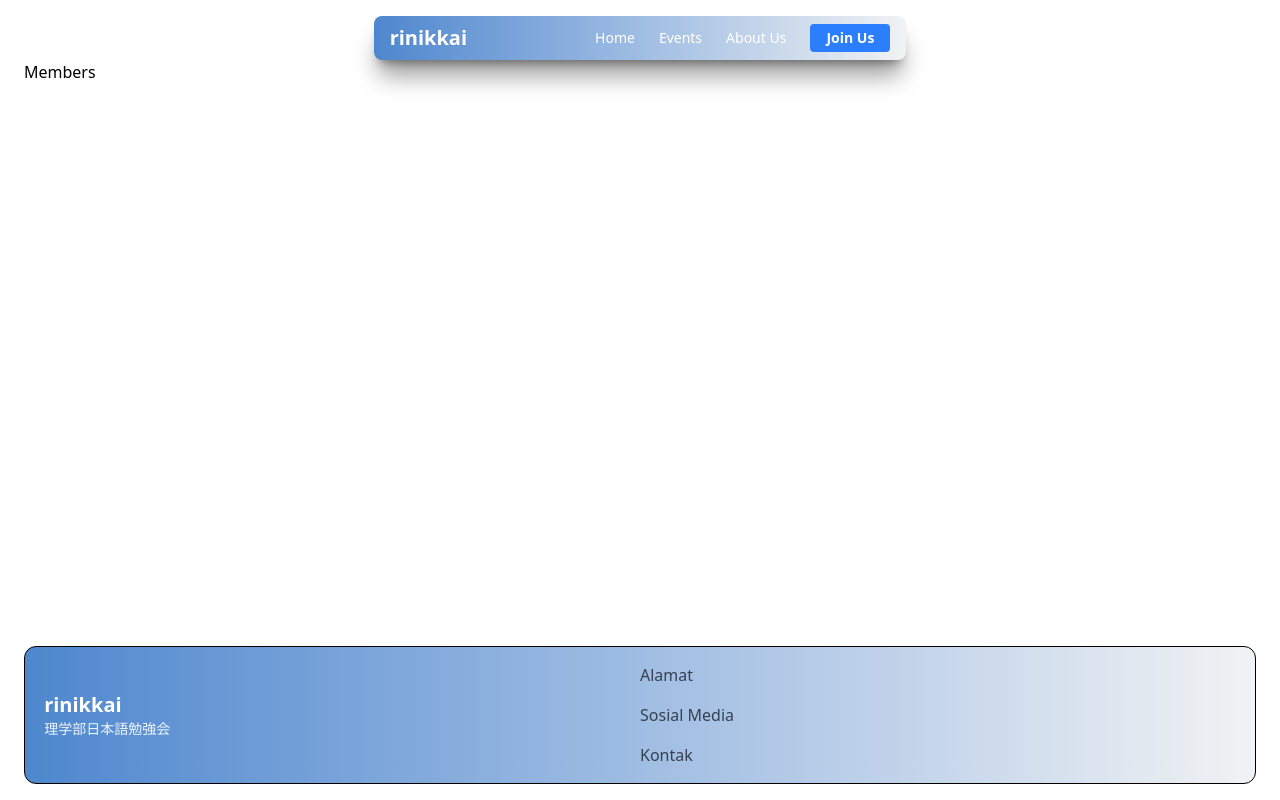
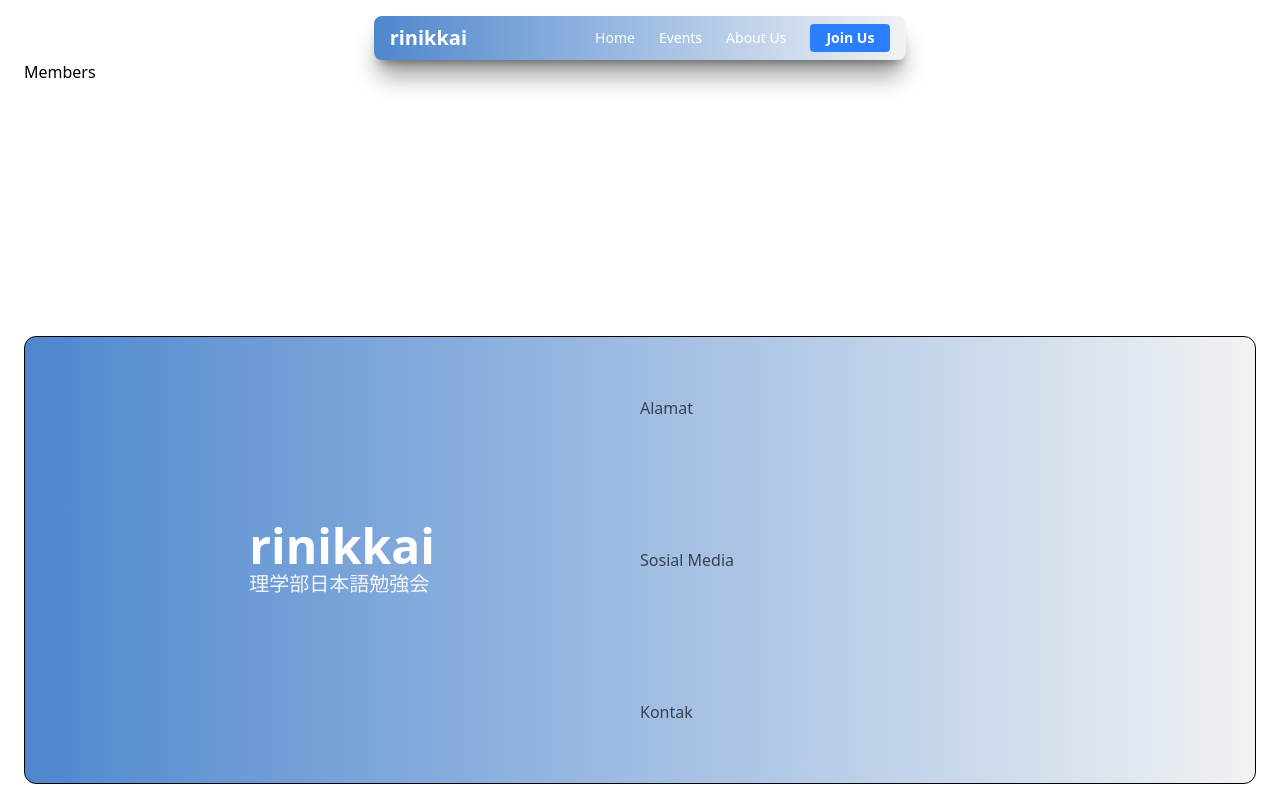
Before and after one commit to david-irvinne/rinikkai-frontend, a React (Vite) app: page /members in a window 1280 px wide. Built offline with nearby package versions, Linux system fonts and the light colour scheme.

Commit message:
chore(footer): resize

```diff
--- a/src/App.tsx
+++ b/src/App.tsx
@@ -24,8 +24,10 @@ function App() {
         </Routes>
       </div>
 
+      <div className="mt-[2rem]">
 
-      <Footer/>
+        <Footer/>
+      </div>
     </div>
   )
 }
--- a/src/components/Footer.tsx
+++ b/src/components/Footer.tsx
@@ -1,15 +1,18 @@
 const Footer = () => {
   return (
-    <footer className="border-1 rounded-[12px] py-[1rem] px-[1.2rem] bg-gradient-to-r from-[#4E87CE] to-[#F1F2F3]">
-      <div className="grid grid-cols-2 items-center">
+    <footer className="h-[28rem] border-1 rounded-[12px] py-[1rem] px-[1.2rem] bg-gradient-to-r from-[#4E87CE] to-[#F1F2F3]">
+      <div className="grid grid-cols-2 h-full items-center">
         {/* Bagian kiri */}
-        <div>
-          <h1 className="text-white font-bold text-xl">rinikkai</h1>
-          <p className="text-white/90 text-sm">理学部日本語勉強会</p>
+        <div className=" flex flex-col justify-center items-center">
+          <div className="text-left">
+
+            <h1 className="text-white font-bold text-5xl">rinikkai</h1>
+            <p className="text-white/90 text-xl">理学部日本語勉強会</p>
+          </div>
         </div>
 
         {/* Bagian kanan */}
-        <div className="flex flex-col space-y-4 text-gray-700 text-right">
+        <div className="flex flex-col space-y-[8rem] text-gray-700 text-right justify-center">
           <a href="#" className="hover:text-gray-900 text-left">Alamat</a>
           <a href="#" className="hover:text-gray-900 text-left">Sosial Media</a>
           <a href="#" className="hover:text-gray-900 text-left">Kontak</a>
```
